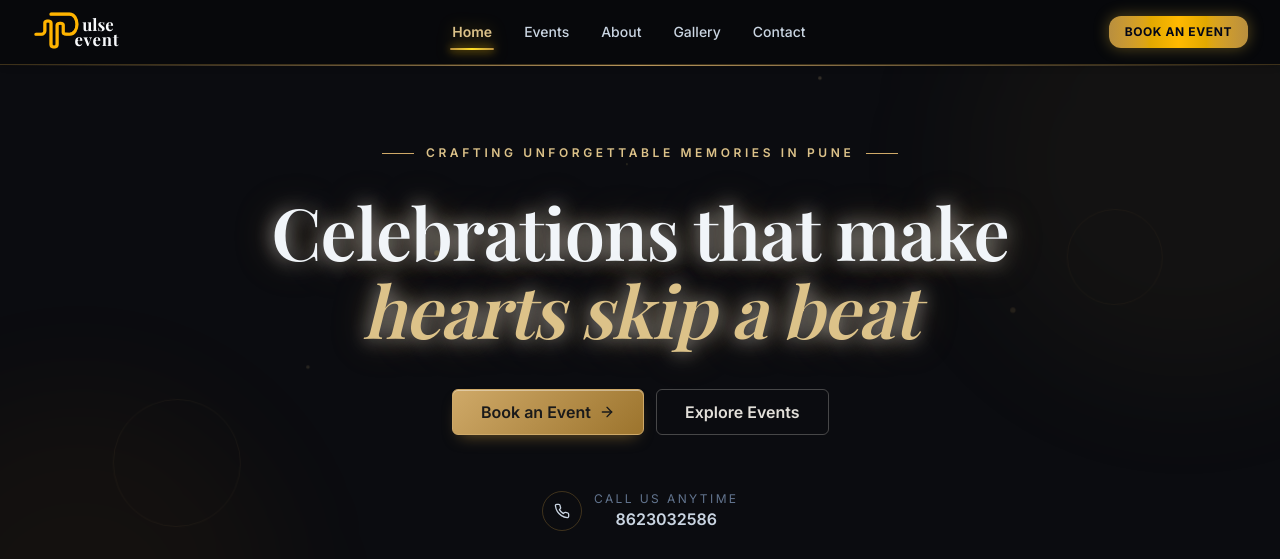
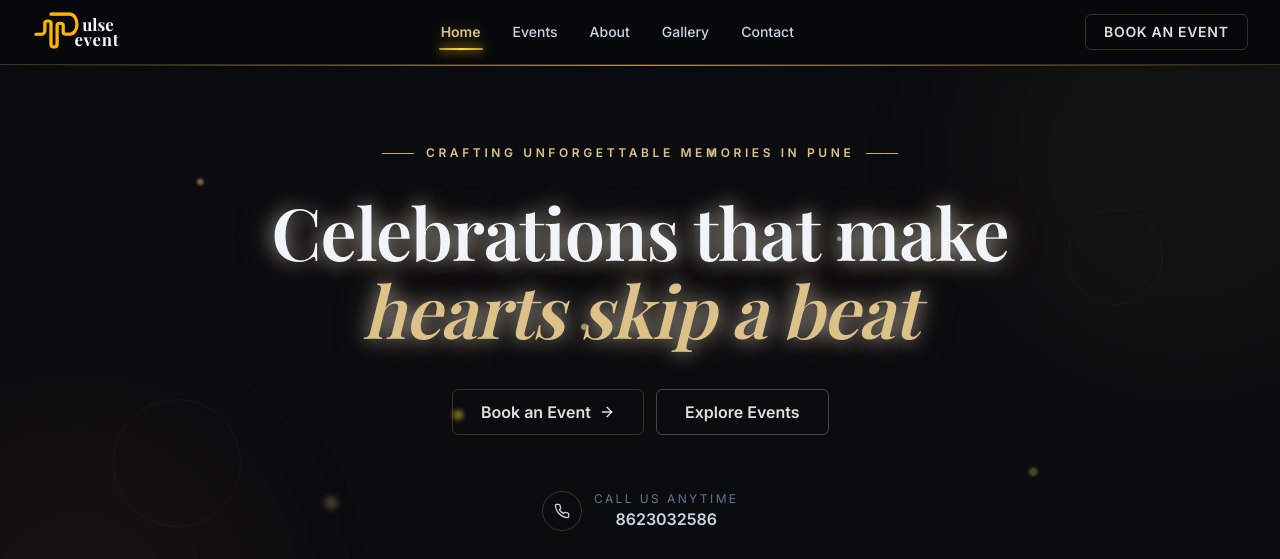
Before and after one commit to the-aadil/Pulse_event, a Next.js app: page / in a window 1280 px wide. Shown: the top 559 px of the page. Built offline with nearby package versions, Linux system fonts and the light colour scheme; no server answers; the database is empty; a web font is replaced by a local one.

Commit message:
Refactor button styles and animations for consistency across components

```diff
--- a/src/app/globals.css
+++ b/src/app/globals.css
@@ -411,16 +411,15 @@ textarea,
 }
 
 .btn-primary {
-  background: linear-gradient(135deg, var(--color-gold-400), var(--color-gold-600));
-  color: #1a1a1a;
-  border: 1px solid var(--color-gold-400);
-  box-shadow: 0 8px 16px -8px rgb(185 143 62 / 0.6), inset 0 1px 0 rgba(255,255,255,0.4);
+  background: transparent;
+  color: rgb(250 246 239 / 0.9);
+  border: 1px solid rgb(185 143 62 / 0.3);
 }
 
 .btn-primary:hover {
-  background: linear-gradient(135deg, var(--color-gold-300), var(--color-gold-500));
-  transform: translateY(-2px);
-  box-shadow: 0 16px 32px -10px rgb(185 143 62 / 0.8), inset 0 1px 0 rgba(255,255,255,0.6);
+  background: transparent;
+  border-color: var(--color-gold-400);
+  color: var(--color-gold-300);
 }
 
 .btn-outline {
@@ -588,26 +587,26 @@ textarea,
    Ambient floating gold particles — inspired by luxury sites
    ============================================================ */
 @keyframes float-particle {
-  0%, 100% {
-    transform: translateY(0) translateX(0) scale(1);
-    opacity: 0.3;
+  0% {
+    transform: translateY(80px) translateX(0) scale(0.8);
+    opacity: 0;
   }
-  25% {
-    transform: translateY(-80px) translateX(20px) scale(1.1);
+  20% {
+    opacity: 0.8;
+    transform: translateY(0px) translateX(20px) scale(1.2);
+  }
+  80% {
     opacity: 0.6;
+    transform: translateY(-160px) translateX(-20px) scale(0.9);
   }
-  50% {
-    transform: translateY(-160px) translateX(-15px) scale(0.9);
-    opacity: 0.4;
-  }
-  75% {
-    transform: translateY(-240px) translateX(25px) scale(1.05);
-    opacity: 0.2;
+  100% {
+    transform: translateY(-240px) translateX(15px) scale(0.8);
+    opacity: 0;
   }
 }
 
 .animate-float-particle {
-  animation: float-particle 12s ease-in-out infinite;
+  animation: float-particle 15s linear infinite;
 }
 
 /* Slow horizontal drift for ambient background elements */
--- a/src/components/gallery/gallery-grid.tsx
+++ b/src/components/gallery/gallery-grid.tsx
@@ -69,7 +69,7 @@ function GalleryCard({
       <span className="pointer-events-none absolute inset-0 bg-gradient-to-t from-[#0b0c10]/70 via-transparent to-transparent opacity-0 transition-opacity group-hover:opacity-100" />
       <Link
         href={bookHref(item)}
-        className="absolute bottom-3 left-1/2 inline-flex -translate-x-1/2 translate-y-2 items-center gap-1.5 whitespace-nowrap rounded-md bg-gold-500 px-4 py-2 text-xs font-bold text-slate-950 opacity-0 shadow-md transition-all duration-300 group-hover:translate-y-0 group-hover:opacity-100 hover:bg-gold-400 focus-visible:outline-none focus-visible:ring-2 focus-visible:ring-gold-400 focus-visible:ring-offset-2"
+        className="btn btn-primary btn-sm absolute bottom-3 left-1/2 -translate-x-1/2 translate-y-2 whitespace-nowrap opacity-0 transition-all duration-300 group-hover:translate-y-0 group-hover:opacity-100"
       >
         <CalendarIcon className="h-3.5 w-3.5" />
         Book now
--- a/src/components/home/cta.tsx
+++ b/src/components/home/cta.tsx
@@ -27,14 +27,14 @@ export function CTA() {
               <div className="mt-9 flex flex-col items-center justify-center gap-3 sm:flex-row">
                 <Link
                   href="/book"
-                  className="inline-flex items-center justify-center gap-2 rounded-xl bg-gradient-to-r from-gold-500 via-amber-400 to-gold-500 px-6 py-3 text-xs font-bold uppercase tracking-wider text-slate-950 shadow-[0_0_20px_rgba(212,175,55,0.4)] transition-all hover:scale-105 active:scale-95"
+                  className="btn btn-primary"
                 >
                   Book Your Event
                   <ArrowRightIcon className="h-4 w-4" />
                 </Link>
                 <a
                   href={`tel:${SITE_CONFIG.phone1}`}
-                  className="inline-flex items-center justify-center gap-2 rounded-xl border border-gold-500/40 bg-gold-950/20 px-6 py-3 text-xs font-bold uppercase tracking-wider text-gold-300 transition-all hover:border-gold-300 hover:bg-gold-500 hover:text-slate-950"
+                  className="btn btn-primary"
                 >
                   <PhoneIcon className="h-4 w-4" />
                   {SITE_CONFIG.phone1}
--- a/src/components/home/featured-events.tsx
+++ b/src/components/home/featured-events.tsx
@@ -30,7 +30,7 @@ export function FeaturedEvents({ events }: { events: EventType[] }) {
         <Reveal variant="fade" delay={150} className="mt-14 text-center">
           <Link
             href="/events"
-            className="inline-flex items-center gap-2 rounded-xl border border-gold-500/40 bg-gold-950/30 px-6 py-3 text-xs font-bold uppercase tracking-wider text-gold-300 shadow-[0_0_15px_rgba(212,175,55,0.15)] transition-all hover:scale-105 hover:border-gold-400 hover:bg-gold-500 hover:text-slate-950"
+            className="btn btn-primary"
           >
             View all events
             <ArrowRightIcon className="h-4 w-4" />
--- a/src/components/home/hero.tsx
+++ b/src/components/home/hero.tsx
@@ -11,13 +11,14 @@ export function Hero() {
       <div className="animate-glow pointer-events-none absolute -bottom-40 -left-32 h-[26rem] w-[26rem] rounded-full bg-amber-500/8 blur-3xl [animation-delay:3s]" />
       <div className="pointer-events-none absolute inset-x-0 top-0 h-px bg-gradient-to-r from-transparent via-gold-400 to-transparent" />
 
-      {/* Floating gold particles */}
-      <div className="animate-float-particle pointer-events-none absolute left-[15%] top-[20%] h-1 w-1 rounded-full bg-gold-400/50 [animation-delay:0s]" />
-      <div className="animate-float-particle pointer-events-none absolute left-[35%] top-[60%] h-1.5 w-1.5 rounded-full bg-amber-300/40 [animation-delay:2s]" />
-      <div className="animate-float-particle pointer-events-none absolute left-[65%] top-[30%] h-1 w-1 rounded-full bg-gold-300/50 [animation-delay:4s]" />
-      <div className="animate-float-particle pointer-events-none absolute left-[80%] top-[70%] h-1.5 w-1.5 rounded-full bg-gold-400/30 [animation-delay:6s]" />
-      <div className="animate-float-particle pointer-events-none absolute left-[50%] top-[45%] h-0.5 w-0.5 rounded-full bg-amber-200/40 [animation-delay:8s]" />
-      <div className="animate-float-particle pointer-events-none absolute left-[25%] top-[80%] h-1 w-1 rounded-full bg-gold-300/35 [animation-delay:10s]" />
+      {/* Floating gold particles with depth of field */}
+      <div className="animate-float-particle pointer-events-none absolute left-[15%] top-[30%] h-1.5 w-1.5 rounded-full bg-gold-400/80 blur-[1px] [animation-delay:0s]" />
+      <div className="animate-float-particle pointer-events-none absolute left-[35%] top-[70%] h-2.5 w-2.5 rounded-full bg-amber-300/60 blur-[2px] [animation-delay:3s] [animation-duration:18s]" />
+      <div className="animate-float-particle pointer-events-none absolute left-[65%] top-[40%] h-1 w-1 rounded-full bg-gold-300/90 [animation-delay:7s]" />
+      <div className="animate-float-particle pointer-events-none absolute left-[80%] top-[80%] h-2 w-2 rounded-full bg-gold-400/50 blur-[1px] [animation-delay:11s] [animation-duration:22s]" />
+      <div className="animate-float-particle pointer-events-none absolute left-[45%] top-[55%] h-1.5 w-1.5 rounded-full bg-amber-200/80 [animation-delay:14s]" />
+      <div className="animate-float-particle pointer-events-none absolute left-[25%] top-[85%] h-3 w-3 rounded-full bg-gold-300/40 blur-[3px] [animation-delay:18s] [animation-duration:24s]" />
+      <div className="animate-float-particle pointer-events-none absolute left-[55%] top-[25%] h-1.5 w-1.5 rounded-full bg-gold-200/70 blur-[1px] [animation-delay:5s] [animation-duration:14s]" />
 
       {/* Drifting ambient shapes */}
       <div className="animate-drift pointer-events-none absolute right-[10%] top-[25%] h-24 w-24 rounded-full border border-gold-500/5 [animation-delay:1s]" />
--- a/src/components/site/header.tsx
+++ b/src/components/site/header.tsx
@@ -52,7 +52,7 @@ export function Header() {
         <div className="flex items-center gap-3">
           <Link
             href="/book"
-            className="!hidden lg:!inline-flex items-center justify-center rounded-xl bg-gradient-to-r from-gold-500 via-amber-400 to-gold-500 px-4 py-2 text-xs font-bold uppercase tracking-wider text-slate-950 shadow-[0_0_15px_rgba(212,175,55,0.4)] transition-all hover:scale-105 active:scale-95"
+            className="btn btn-primary btn-sm !hidden lg:!inline-flex uppercase tracking-wider"
           >
             Book an Event
           </Link>
--- a/src/components/site/mobile-nav.tsx
+++ b/src/components/site/mobile-nav.tsx
@@ -105,7 +105,7 @@ export function MobileNav() {
               <Link
                 href="/book"
                 onClick={close}
-                className="mt-4 flex w-full items-center justify-center rounded-xl bg-gradient-to-r from-gold-500 via-amber-400 to-gold-500 px-4 py-3 text-sm font-bold uppercase tracking-wider text-slate-950 shadow-[0_0_15px_rgba(212,175,55,0.4)] transition-all hover:scale-105 active:scale-95"
+                className="btn btn-primary mt-4 w-full uppercase tracking-wider"
               >
                 Book an Event
               </Link>
```
